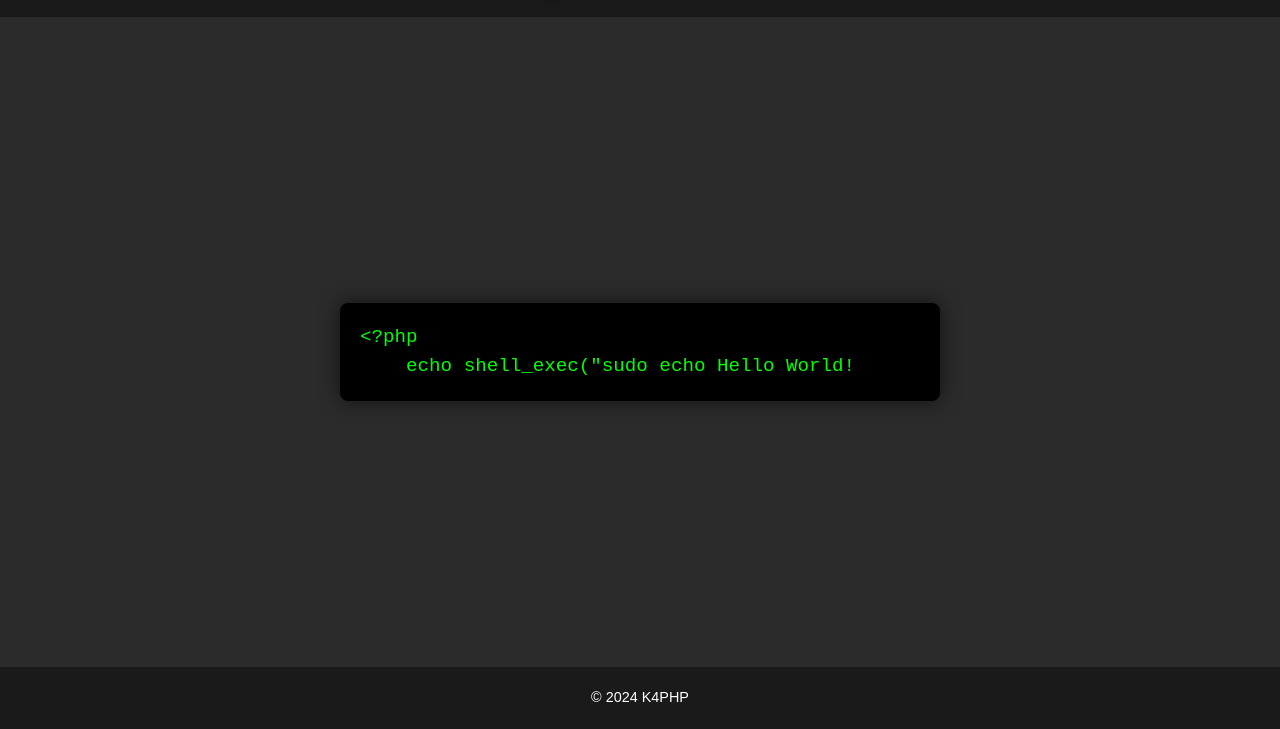
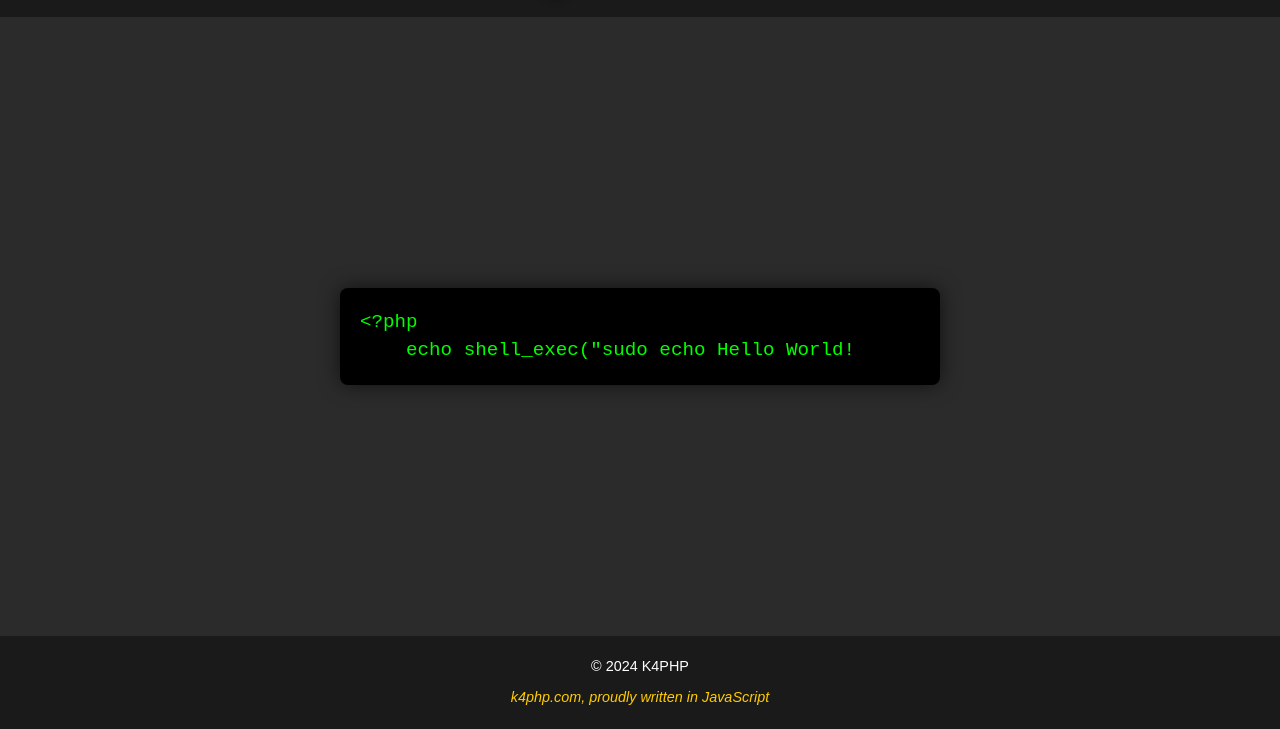
Before and after one commit to firealarmss/k4php.com, a plain HTML site: page index.html in a window 1280 px wide. Shown: the part 71-800 px from the top of the page. Drawn offline with nearby package versions, Linux system fonts and the light colour scheme.

Commit message:
add another funny

```diff
--- a/index.html
+++ b/index.html
@@ -75,6 +75,12 @@
             font-size: 0.9rem;
         }
 
+        .joke {
+            color: #ffcc00;
+            font-style: italic;
+            margin-top: 10px;
+        }
+
         @media (max-width: 768px) {
             header h1 {
                 font-size: 1.8rem;
@@ -123,6 +129,7 @@
 
     <footer>
         <p>&copy; 2024 K4PHP</p>
+        <p class="joke">k4php.com, proudly written in JavaScript</p>
     </footer>
 
     <script>
```
